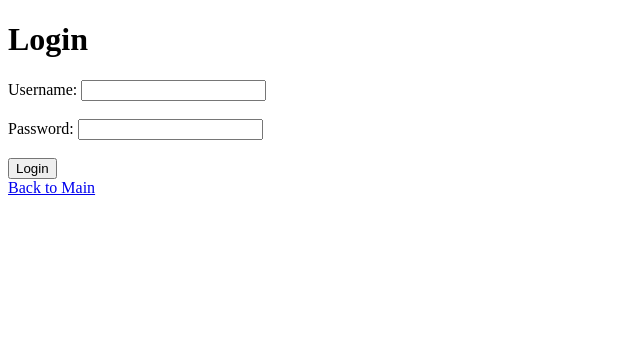
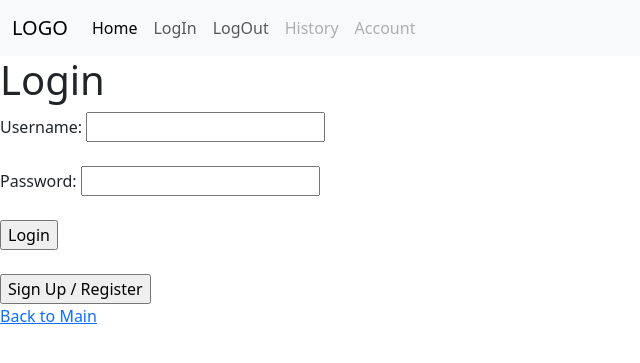
Before and after one commit to Nickafic/SentimentAnalysis, a Flask app: page /login in a window 1280 px wide. Shown: the top 363 px of the page, without its empty margins (0-640 px from the left). Run offline with Flask 3, Linux system fonts and the light colour scheme.

Commit message:
Created HTML BASE Template, Activated redirect to Login, sessions practice, early form processing, learning the codebase

```diff
--- a/SentimentalAnalysis/auth.py
+++ b/SentimentalAnalysis/auth.py
@@ -3,14 +3,45 @@ import requests
 
 auth = Blueprint('auth', __name__)
 
-@auth.route('/login')
+"""
+Login Processing
+"""
+#Added 'Post' method to allowable methods.
+@auth.route('/login', methods=['POST', 'GET'])
 def login():
-    return render_template('login.html')
+
+    #If request is post process form data.
+    if request.method == "POST":
+        ##Store form data
+        username = request.form['username'];
+        password = request.form['password'];
+
+        ## Account Validation Will Be Added HERE
+        # MOCK ALLOWS ALL LOGINS
+        if(True):
+            session['username'] = username;
+            session['logged_in'] = True;
+
+        #redirect to Main page with user's name on top of main page.
+        return redirect(url_for('views.home'));
+    else:
+        if( (session.get('logged_in') != None) & (session.get('logged_in') == True)): #if logged in session redirect to home
+            return redirect(url_for('views.home'));
+        else:
+        #DEFAULT PATH: head to login page.
+            return render_template('login.html')
 
 @auth.route('/logout')
 def logout():
+    ## ON LOGOUT REMOVE SESSION DATA
+    session["logged_in"] = False;
+    session["username"] = "";
+
     return redirect(url_for('auth.login'))
 
+"""
+    DEBUG GO BACK. NOT FINAL
+"""
 @auth.route('/signup')
 def signup():
-    return "<p>signup</p>"
+    return "<p>signup</p><form method='GET', action='/login'><input type='submit' value='GO BACK'></form>"
--- /dev/null
+++ b/SentimentalAnalysis/templates/htmlheader.html
@@ -0,0 +1,49 @@
+<!DOCTYPE html>
+<html>
+<head>
+    <!-- CSS IS SHARED but TITTLE is set per page-->
+    <title> {% block tittle %}{% endblock %} </title>
+    <link href="https://cdn.jsdelivr.net/npm/bootstrap@5.3.2/dist/css/bootstrap.min.css" rel="stylesheet" integrity="sha384-T3c6CoIi6uLrA9TneNEoa7RxnatzjcDSCmG1MXxSR1GAsXEV/Dwwykc2MPK8M2HN" crossorigin="anonymous">
+    {% block headHTML %}
+    {% endblock %}
+
+</head>
+<body>
+  <!-- Navigation Bar follows through the entire website.-->
+    <nav class="navbar navbar-expand-lg bg-body-tertiary">
+
+      <div class="container-fluid">
+
+        <a class="navbar-brand" href="#">
+          LOGO
+        </a>
+
+        <button class="navbar-toggler" type="button" data-bs-toggle="collapse" data-bs-target="#navbarNavAltMarkup" aria-controls="navbarNavAltMarkup" aria-expanded="false" aria-label="Toggle navigation">
+          <span class="navbar-toggler-icon"></span>
+        </button>
+
+        <div class="collapse navbar-collapse" id="navbarNavAltMarkup">
+          <div class="navbar-nav">
+            <a class="nav-link active" aria-current="page" href="/">Home</a>
+            <a class="nav-link" href="/login">LogIn</a>
+            <a class="nav-link" href="/logout">LogOut</a>
+            <a class="nav-link disabled"  href="#" aria-disabled="true">History</a>
+            <a class="nav-link disabled" href="#" aria-disabled="true">Account</a>
+          </div>
+        </div>
+
+      </div>
+    </nav>
+
+    <!-- PAGE CONTENT INSERT POINT -->
+    {% block innerHTML %}
+    {% endblock %}
+
+</body>
+
+{% block postBodyHTML %}
+{% endblock %}
+
+<script src="https://cdn.jsdelivr.net/npm/bootstrap@5.3.2/dist/js/bootstrap.bundle.min.js" integrity="sha384-C6RzsynM9kWDrMNeT87bh95OGNyZPhcTNXj1NW7RuBCsyN/o0jlpcV8Qyq46cDfL" crossorigin="anonymous"></script>
+
+</html>
--- a/SentimentalAnalysis/templates/login.html
+++ b/SentimentalAnalysis/templates/login.html
@@ -1,9 +1,15 @@
-<!DOCTYPE html>
-<html>
-<head>
-    <title>Login</title>
-</head>
-<body>
+{% extends "htmlheader.html" %}
+
+{% block tittle %}
+Sentimental Analysis Login Page
+{% endblock %}
+
+{% block headHTML %}
+{% endblock %}
+
+
+{% block innerHTML %}
+
 <h1>Login</h1>
 <form method="POST" action="/login">
     <label for="username">Username:</label>
@@ -12,6 +18,11 @@
     <input type="password" name="password" id="password" required><br><br>
     <input type="submit" value="Login">
 </form>
+</br>
+<form method="GET", action="/signup">
+    <input type="submit" value="Sign Up / Register">
+</form>
+
 <a href="/">Back to Main</a>
-</body>
-</html>
+
+{% endblock %}
--- a/SentimentalAnalysis/views.py
+++ b/SentimentalAnalysis/views.py
@@ -7,9 +7,9 @@ views = Blueprint('views', __name__)
 
 @views.route('/')
 def home():
-    # if not session.get('logged_in'):
-    #     return redirect(url_for('login'))
-    return render_template('main.html')
+    if not session.get('logged_in'):
+         return redirect("/login");
+    return render_template('main.html', USERNAME=session["username"]);
 
 SENTIMENT_API_URL = "https://bbtflv6yqf.execute-api.us-east-1.amazonaws.com/Initial/sentimental-analysis"
 
```
Also changed, not shown: SentimentalAnalysis/templates/main.html (+18 -9 lines), SentimentalAnalysis/templates/output.html (+13 -8 lines). Lines whose indentation alone changed are shown as unchanged.
